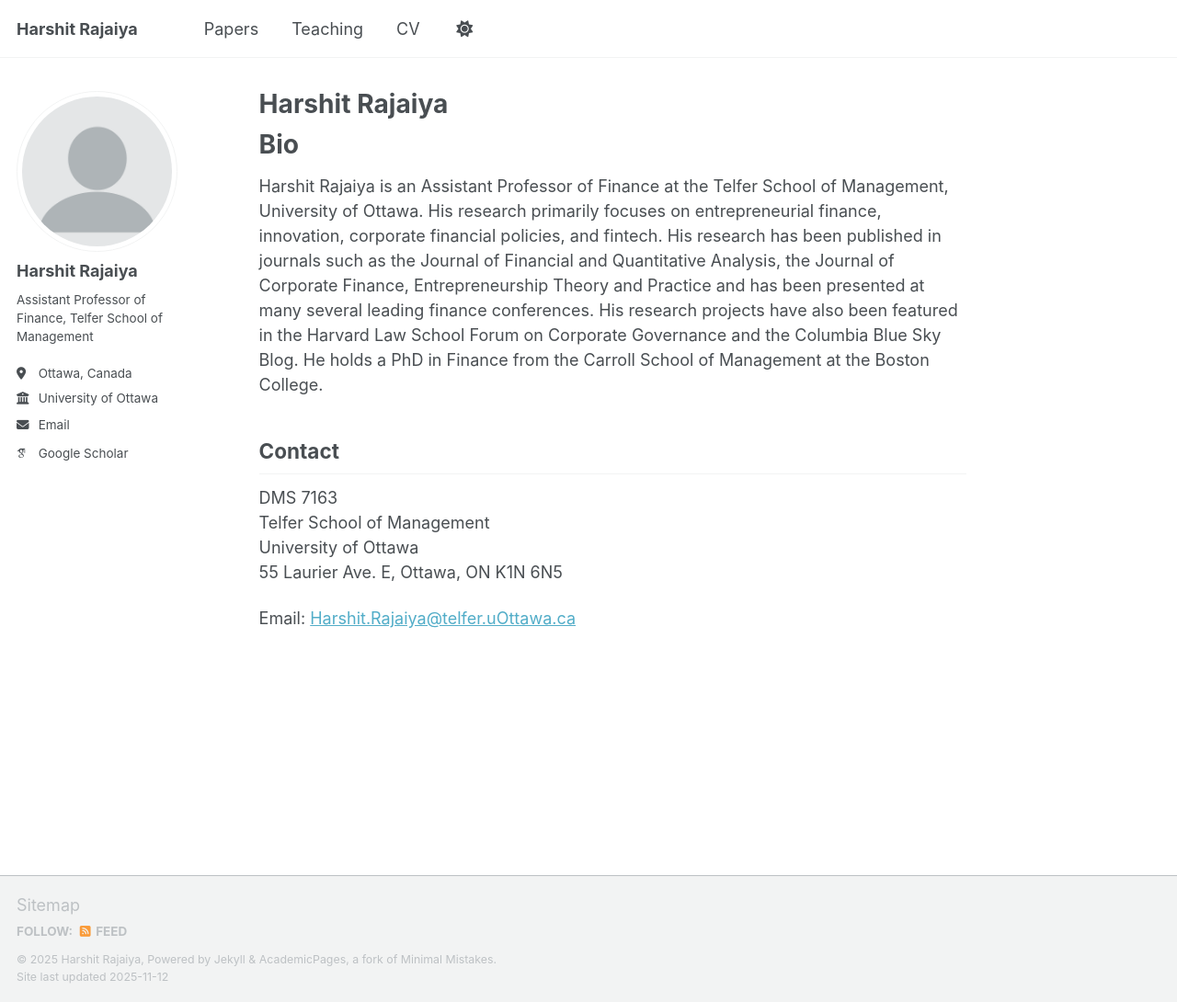
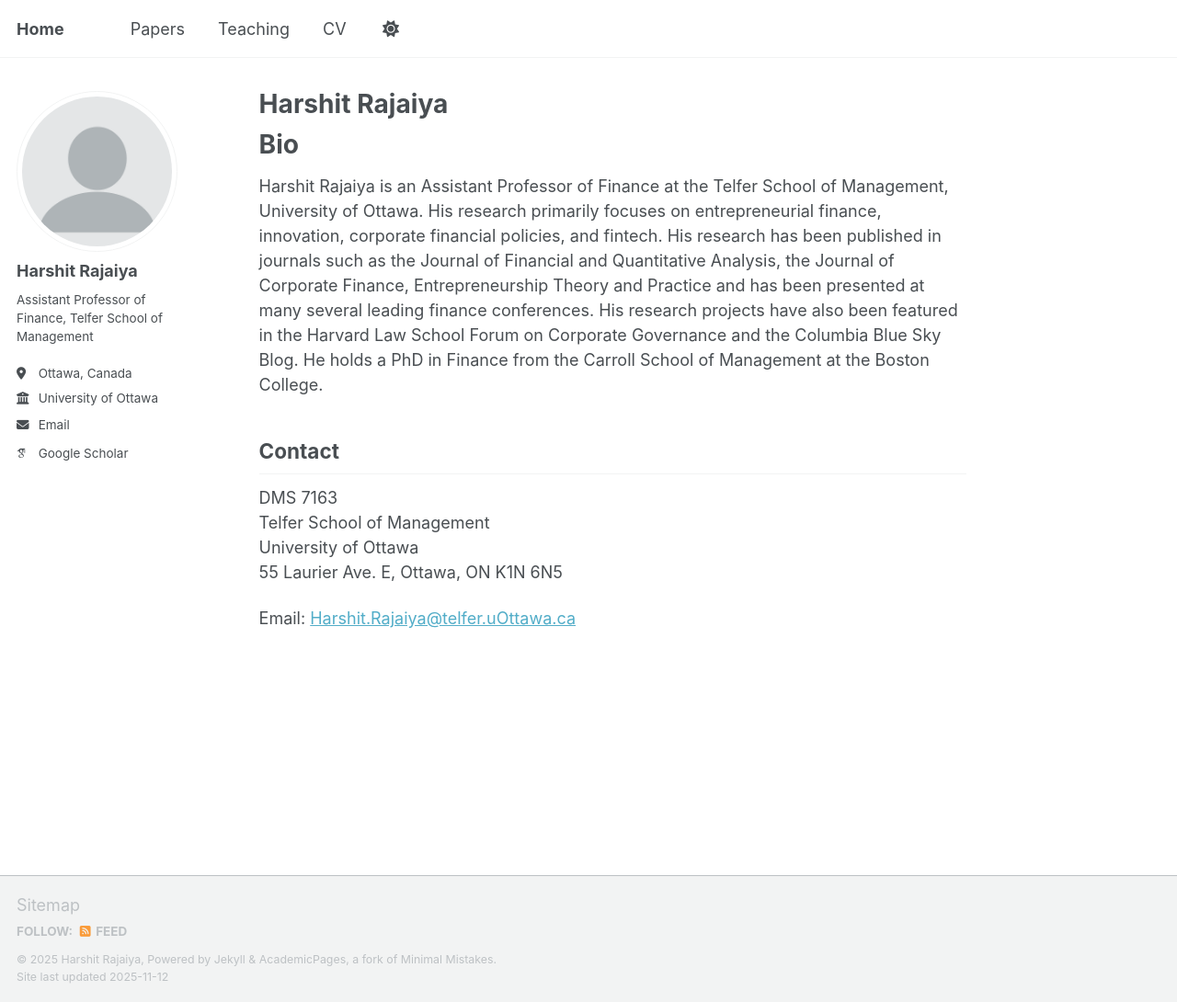
Before and after one commit to hrajaiya/harshitrajaiya.github.io, a Jekyll site: the page built from _pages/about.md, in a window 1280 px wide and 1090 px high. Shown: the whole window at 92% size. Built offline with Jekyll 4.4.1, drawn with Linux system fonts in a browser that asks for light colours; some web fonts are replaced; a script that is not in the unit is left out.

Commit message:
Update _config.yml

```diff
--- a/_config.yml
+++ b/_config.yml
@@ -9,7 +9,7 @@
 # Basic Site Settings
 locale         : "en-US"
 site_theme     : "default"
-title          : "Harshit Rajaiya"
+title          : "Home"
 title_separator: "-"
 name           : &name "Harshit Rajaiya"
 description    : &description "Assistant Professor of Finance, University of Ottawa"
```
